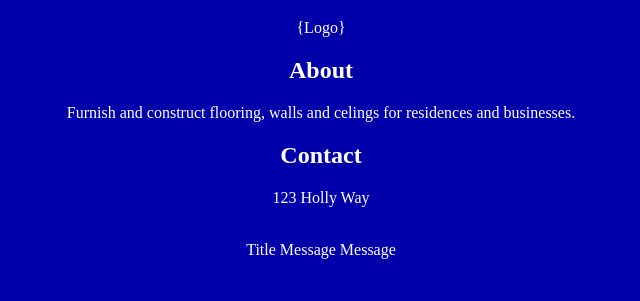
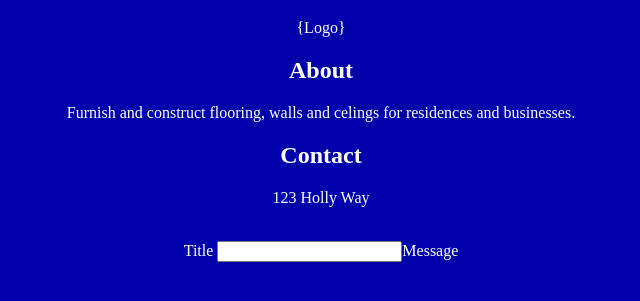
Before and after one commit to meganasus/tioj-business, a plain HTML site: page index.html in a window 1280 px wide. Shown: the part 79-380 px from the top of the page, without its empty margins (319-959 px from the left). Drawn offline with Linux system fonts and the light colour scheme.

Commit message:
Update index.html

```diff
--- a/index.html
+++ b/index.html
@@ -24,11 +24,11 @@
             <p>123 Holly Way</p>
         </section>
         <br class="second"/>
-        <form>
+        <form class="contact-us">
             <labeL for="title></labeL>
-            <text id="title">Title</text>
-            <labeL for="message">Message</labeL>
-            <text id="message">Message</text>
+            <input type="text" id="title">Title</input>
+            <labeL for="message"></labeL>
+            <input type="text" id="message">Message</input>
         </form>
     </body>
 </html>
```
